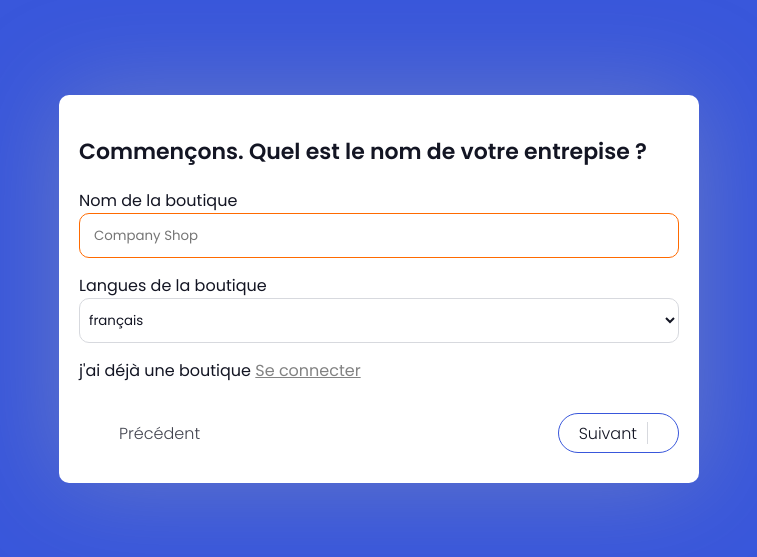
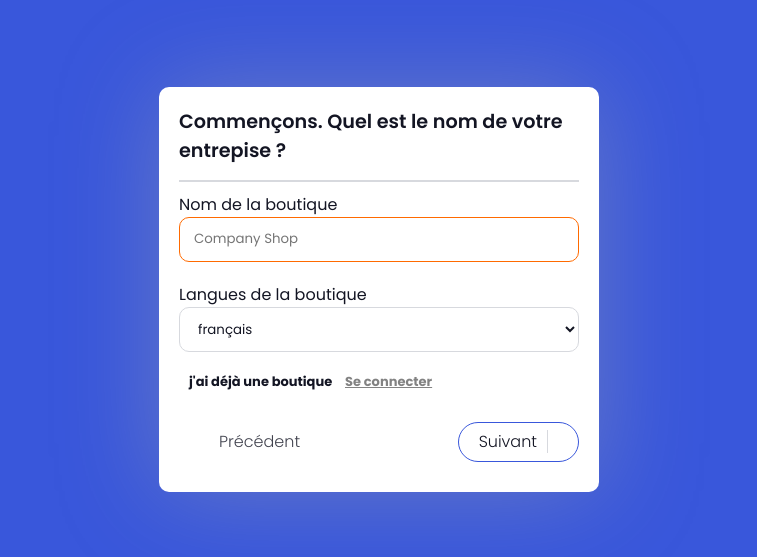
Before and after one commit to artsiders/comx-front, a React (Vite) app: page /create-shop in a window 1280 px wide. Shown: the part 111-668 px from the top of the page, without its empty margins (261-1018 px from the left). Built offline with nearby package versions, Linux system fonts and the light colour scheme.

Commit message:
update shop layout design

```diff
--- a/src/pages/CreateShop.tsx
+++ b/src/pages/CreateShop.tsx
@@ -203,6 +203,7 @@ export default function CreateShop() {
                 <div className="btn-navigation">
                     <button
                         type="button"
+                        className="button-outline"
                         disabled={page == 0}
                         onClick={() => {
                             setPage((currPage) => currPage - 1);
@@ -210,6 +211,7 @@ export default function CreateShop() {
                     ><i className="fa fa-chevron-left"></i> Précédent</button>
                     <button
                         type="submit"
+                        className="button-outline"
                     >
                         {page === FormTitles.length - 1 ?
                             <>
--- a/src/pages/Login.tsx
+++ b/src/pages/Login.tsx
@@ -67,11 +67,11 @@ export default function Login() {
                     value={password}
                     onChange={(e) => setPassword(e.currentTarget.value)}
                 />
-                <button type="submit" className="button">
+                <button type="submit">
                     Se connecter
                     <i className="fa fa-sign-in"></i>
                 </button>
-                <NavLink to="/create-shop">Créer une boutique</NavLink>
+                <p>Je suis nouveau ici ! <NavLink to="/create-shop">Créer une boutique</NavLink></p>
             </form>
         </div>
     )
--- a/src/styles/_placeholder.scss
+++ b/src/styles/_placeholder.scss
@@ -33,7 +33,7 @@
     border-width: 2px;
   }
   &:hover {
-    background-color: var(--secondary-70);
+    background-color: var(--primary-accent);
   }
 }
 
@@ -121,7 +121,8 @@
   color: var(--primary);
   font-weight: 700;
 }
-.input {
+.input,
+select {
   @include input;
 }
 .textarea {
--- a/src/styles/_settings.scss
+++ b/src/styles/_settings.scss
@@ -17,9 +17,6 @@ html,
 main,
 header {
   border-radius: 0;
-}
-select {
-  padding: 5px !important;
 }
 html {
   overflow-x: hidden;
--- a/src/styles/_variables.scss
+++ b/src/styles/_variables.scss
@@ -4,6 +4,7 @@ $speed: 0.2s;
 
 :root {
   --primary: #3957db;
+  --primary-accent: #162c8b;
   --secondary: #ff6a00;
   --secondary-70: #ff6a00b6;
   --secondary-50: #ff6a0081;
--- a/src/styles/components/_form_layout.scss
+++ b/src/styles/components/_form_layout.scss
@@ -6,20 +6,38 @@
   border-radius: 0;
 
   & > div {
-    width: 50%;
+    width: fit-content;
     padding: 20px;
     background-color: #ffffff;
     box-shadow: 0 0 100px var(--shadow);
     animation: fade-in 0.3s linear;
   }
+  form {
+    width: 400px;
+  }
+  label {
+    display: block;
+  }
+  p,
+  a {
+    font-size: small;
+    margin-left: 10px;
+    font-weight: bold;
+  }
+  a {
+    color: #828282;
+    &:hover {
+      color: var(--primary);
+    }
+  }
 
-  input,
-  select {
+  input {
     @include input;
-    margin-bottom: 15px;
+    margin-bottom: 20px;
   }
   select {
-    padding-right: 10px;
+    margin-bottom: 20px;
+    // appearance: none;
   }
   input[type="password"]::placeholder {
     font-weight: bold;
@@ -29,10 +47,6 @@
   }
   textarea {
     @include textarea;
-  }
-
-  button {
-    @extend %button-outline;
   }
   .btn-navigation {
     display: flex;
@@ -55,9 +69,12 @@
 
   .create_shop_page {
     .header {
-      font-size: 22px;
+      font-size: larger;
       font-weight: 600;
-      margin: 20px 0;
+      padding-bottom: 15px;
+      margin-bottom: 10px;
+      border-bottom: 2px solid var(--border);
+      border-radius: 0;
     }
   }
 }
--- a/src/styles/components/_start_form.scss
+++ b/src/styles/components/_start_form.scss
@@ -1,8 +1,2 @@
 .start_form {
-  a {
-    color: #828282;
-    &:hover {
-      color: var(--primary);
-    }
-  }
 }
--- a/src/styles/pages/_login_form.scss
+++ b/src/styles/pages/_login_form.scss
@@ -1,17 +1,20 @@
 .login_form {
   form {
     padding-top: 30px;
+    width: 300px;
   }
   button {
     width: 100%;
+    margin-bottom: 20px;
+    @extend %button;
   }
-  a {
-    margin: 10px;
-    display: block;
-    color: #828282;
-    font-size: 15px;
-    &:hover {
-      color: var(--primary);
-    }
-  }
+  // a {
+  //   margin: 10px;
+  //   display: block;
+  //   color: #828282;
+  //   font-size: 15px;
+  //   &:hover {
+  //     color: var(--primary);
+  //   }
+  // }
 }
```
